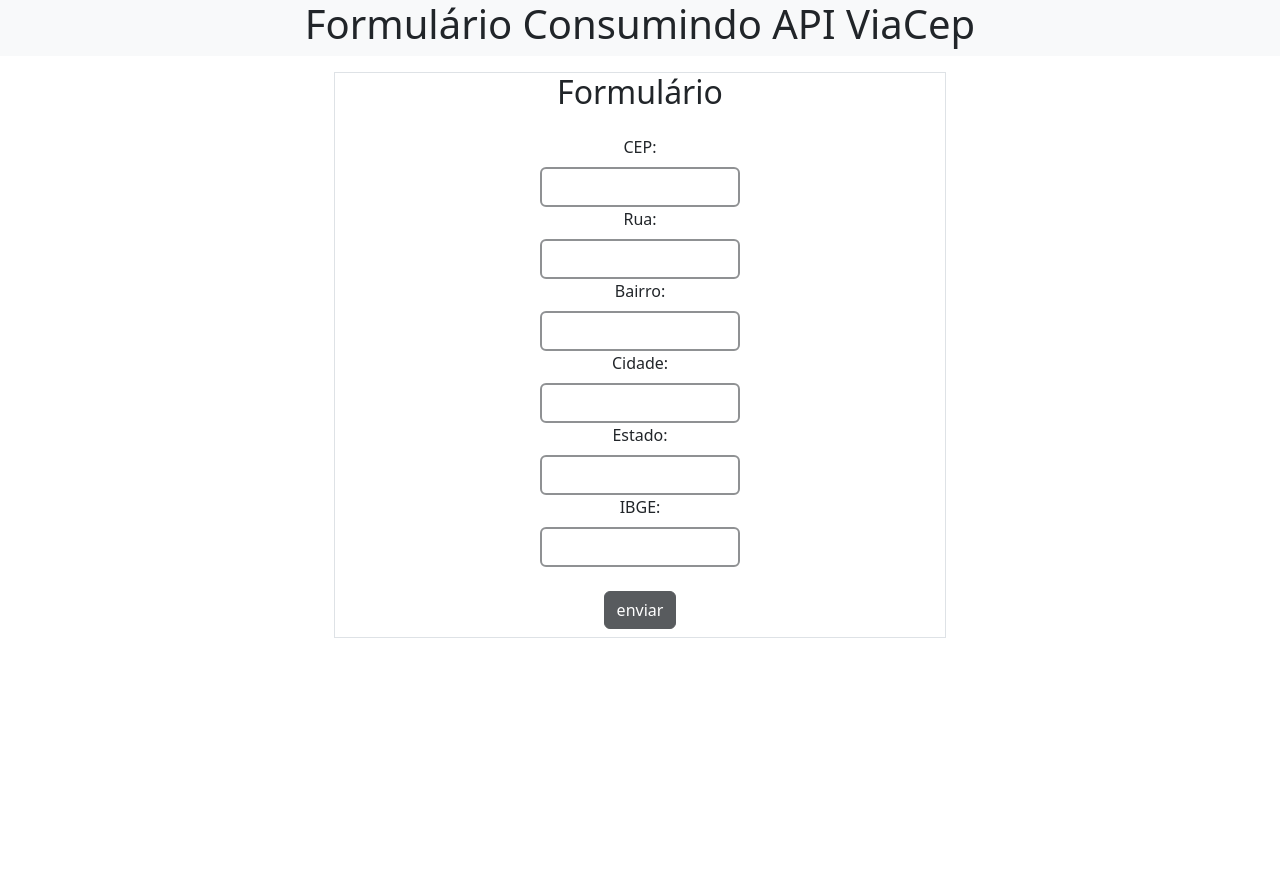
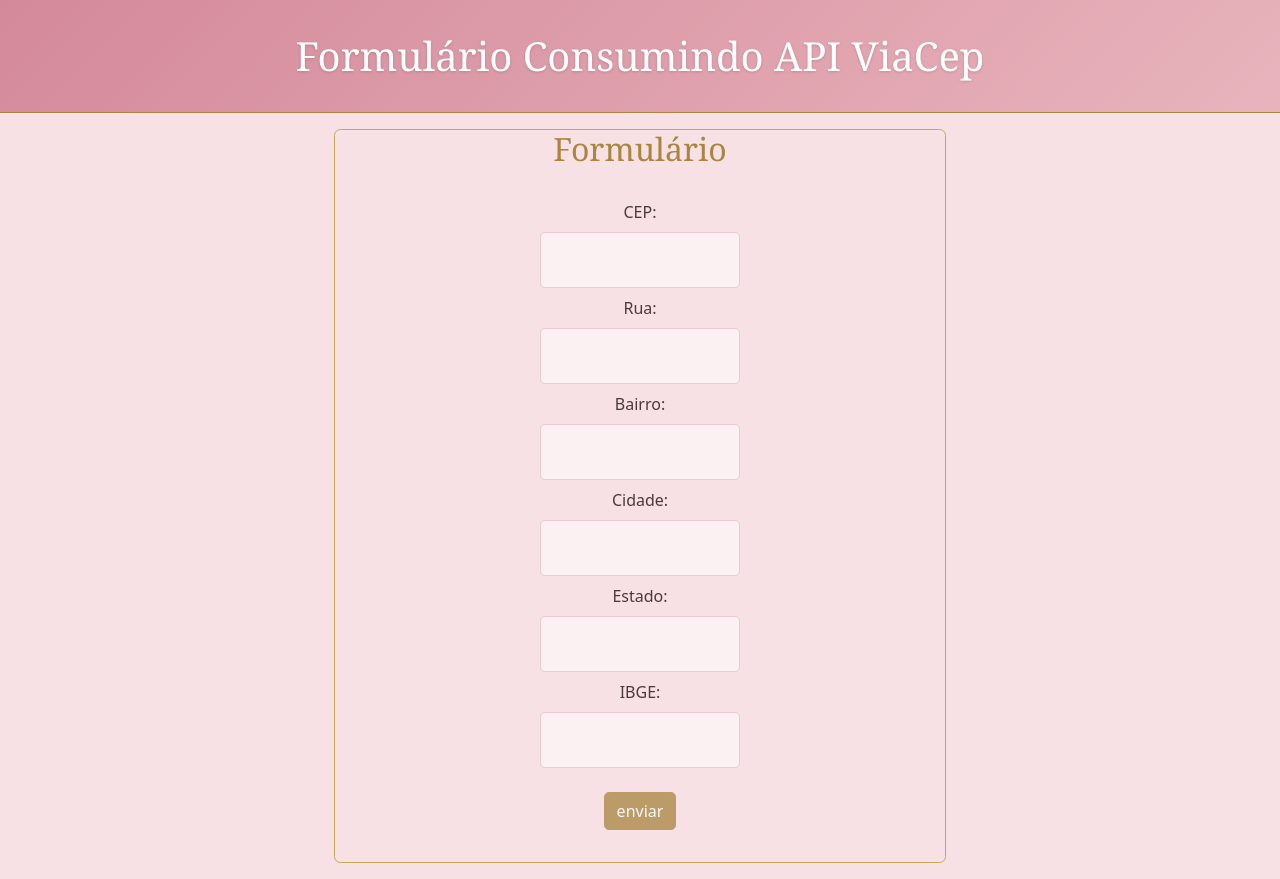
Before and after one commit to lorenaduda06/fullstack-utfpr, a plain HTML site: page index.html in a window 1280 px wide. Before the commit the page ends 800 px from the top, so only its background shows below. Drawn offline with nearby package versions, Linux system fonts and the light colour scheme.

Commit message:
Ajustes nos arquivos

```diff
--- /dev/null
+++ b/index.css
@@ -0,0 +1,62 @@
+:root {
+    --rosa-claro: #F7E1E5;;
+    --rosa-medio: #E8B4BC;
+    --rosa-escuro: #D4899A;
+    --dourado: #C9A959;
+    --dourado-escuro: #A8863F;
+    --marrom-texto: #4A3B3B;
+}
+
+body {
+    background-color: var(--rosa-claro);
+    color: var(--marrom-texto);
+}
+
+.row >.col.bg-light {
+    background: linear-gradient(135deg, var(--rosa-escuro), var(--rosa-medio)) !important;
+    padding: 2rem 0;
+    border-bottom: 0.03rem solid var(--dourado-escuro);
+}
+
+.row > .col.bg-light h1 {
+    color: #FFFFFF;
+    font-family: 'Georgia', 'Cormorant Garamond', serif;
+    text-shadow: 0 1px 3px rgba(0,0,0,0.15);
+    margin: 0;
+}
+
+h2 {
+    font-family: 'Georgia', 'Cormorant Garamond', serif;
+    color: var(--dourado-escuro);
+}
+
+.border {
+    border: 0.03rem solid var(--dourado) !important;
+    border-radius: 0.4rem;
+    padding-bottom: 1.5rem;
+}
+
+.form-label {
+    color: var(--marrom-texto);
+    margin-top: 0.5rem;
+}
+
+.form-control {
+    border: 0.03rem solid var(--rosa-medio) !important;
+    border-radius: 0.3rem;
+}
+
+.form-control:focus {
+    border-color: var(--dourado-escuro) !important;
+}
+
+.btn-dark {
+    background-color: var(--dourado-escuro) !important;
+    border-color: var(--dourado-escuro) !important;
+    border-radius: 0.3rem;
+}
+
+.btn-dark:hover {
+    background-color: var(--rosa-escuro) !important;
+    border-color: var(--rosa-escuro) !important;
+}
--- a/index.html
+++ b/index.html
@@ -1,3 +1,4 @@
+<!-- Lorena Eduarda Barros Martinelli -->
 <!DOCTYPE html>
 <html lang="pt-BR">
 
@@ -7,7 +8,8 @@
     <meta name="viewport" content="width=device-width, initial-scale=1.0">
     <link href="https://cdn.jsdelivr.net/npm/bootstrap@5.3.8/dist/css/bootstrap.min.css" rel="stylesheet"
         integrity="sha384-sRIl4kxILFvY47J16cr9ZwB07vP4J8+LH7qKQnuqkuIAvNWLzeN8tE5YBujZqJLB" crossorigin="anonymous">
-    <title>CRUD</title>
+    <link href="index.css" rel="stylesheet">
+    <title>ViaCEP</title>
 </head>
 
 <body>
@@ -29,16 +31,20 @@
                             <input type="text" name="cep" class="form-control border border-2 border-dark opacity-50">
 
                             <label for="logradouro" class="form-label">Rua:</label>
-                            <input type="text" name="logradouro" class="form-control border border-2 border-dark opacity-50">
+                            <input type="text" name="logradouro"
+                                class="form-control border border-2 border-dark opacity-50">
 
                             <label for="bairro" class="form-label">Bairro:</label>
-                            <input type="text" name="bairro" class="form-control border border-2 border-dark opacity-50">
+                            <input type="text" name="bairro"
+                                class="form-control border border-2 border-dark opacity-50">
 
                             <label for="localidade" class="form-label">Cidade:</label>
-                            <input type="text" name="localidade" class="form-control border border-2 border-dark opacity-50">
+                            <input type="text" name="localidade"
+                                class="form-control border border-2 border-dark opacity-50">
 
                             <label for="estado" class="form-label">Estado:</label>
-                            <input type="text" name="estado" class="form-control border border-2 border-dark opacity-50">
+                            <input type="text" name="estado"
+                                class="form-control border border-2 border-dark opacity-50">
 
                             <label for="ibge" class="form-label">IBGE:</label>
                             <input type="text" name="ibge" class="form-control border border-2 border-dark opacity-50">
--- a/script.js
+++ b/script.js
@@ -1,3 +1,4 @@
+// Lorena Eduarda Barros Martinelli
 const inp_cep = document.querySelector('input.form-control[name="cep"]');
 const inp_logradouro = document.querySelector('input.form-control[name="logradouro"]');
 const inp_bairro = document.querySelector('input.form-control[name="bairro"]');
```
Also changed, not shown: exercícios de revisão/00-revisao-javascript-dom-exercicios.html (renamed from 00-revisao-javascript-dom-exercicios.html, +2 -0 lines), exercícios de revisão/00-revisao-javascript-eventos-exercicios.html (renamed from 00-revisao-javascript-eventos-exercicios.html, +2 -0 lines).
